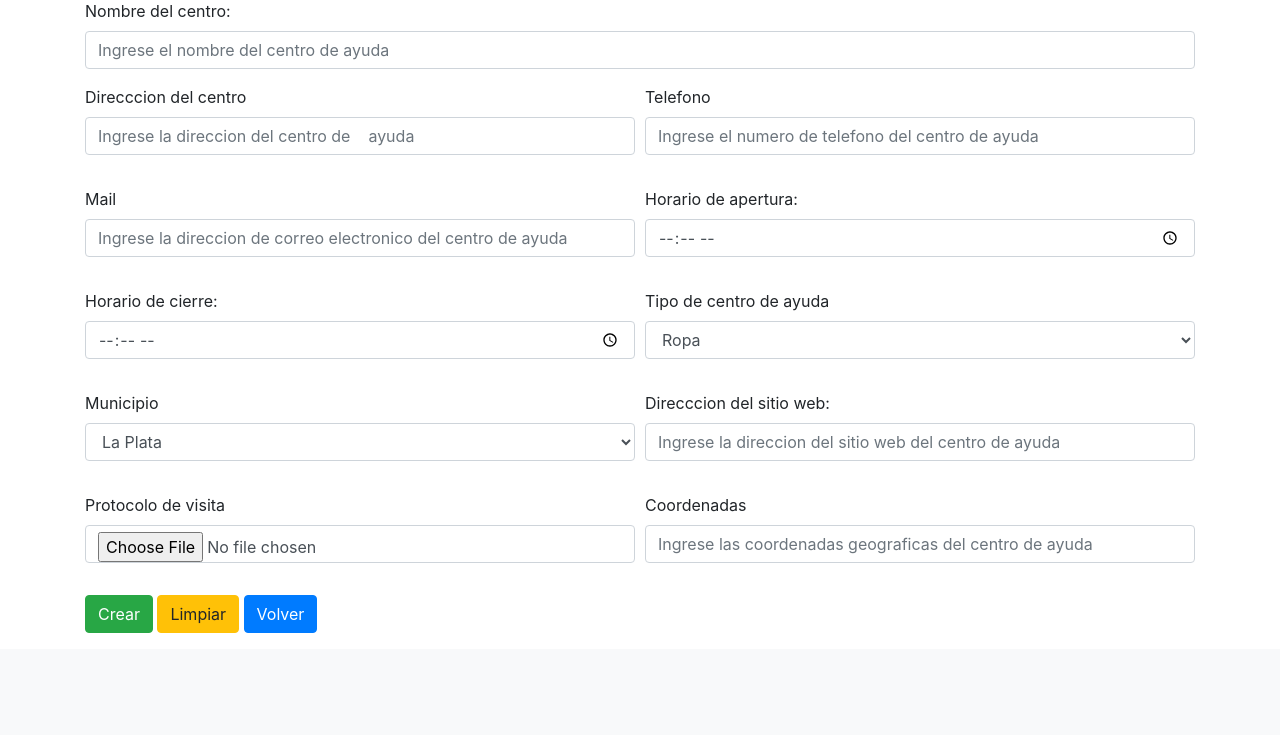
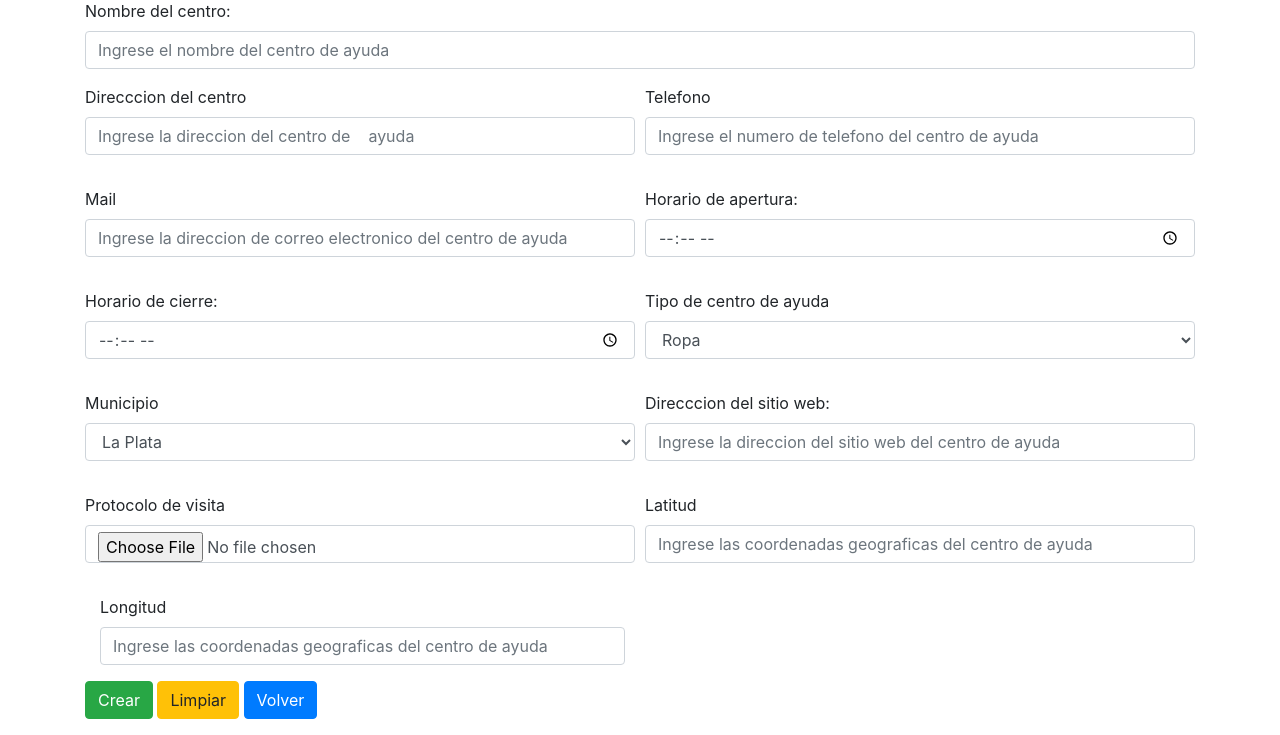
Before and after one commit to Maqui-LP/coopevid-19, a Flask app: template app/templates/centro/new.html in a window 1280 px wide. Shown: the part 161-896 px from the top of the page. Before the commit the page ends 794 px from the top, so only its background shows below. Run offline with Flask 2, Linux system fonts and the light colour scheme; the template is opened without the code that fills it, so the values that code supplies are empty.

Commit message:
probando integracion

```diff
--- a/app/models/tipoCentro.py
+++ b/app/models/tipoCentro.py
@@ -7,4 +7,4 @@ class TipoCentro(db.Model):
     __tablename__ = 'tipo_centro'
     id = db.Column(db.Integer, primaryKey=True)
     name = db.Column(db.String, unique=True, nullable=False)
-    centers = db.relationship('Centro', backref='centros', lazy=True)
+    #centers = db.relationship('Centro', backref='centros', lazy=True)
--- a/app/templates/centro/new.html
+++ b/app/templates/centro/new.html
@@ -28,7 +28,7 @@
             <div class="form-group col-md-6">
                 <div class="form-group">
                     <label>Direcccion del centro</label></br>
-                    <input name="addres" class="form-control"  type="text" placeholder="Ingrese la direccion del centro de    ayuda"     required="true"/>
+                    <input name="address" class="form-control"  type="text" placeholder="Ingrese la direccion del centro de    ayuda"     required="true"/>
                 </div>
             </div>
             <div class="form-group col-md-6">
@@ -64,12 +64,12 @@
             <div class="form-group col-md-6">
                 <div class="form-group">
                   <label>Tipo de centro de ayuda</label></br>
-                  <select class="form-control" name="center_type" placeholder="Seleccione el tipo de       centro de ayuda" required="true">
-                    <option>Ropa</option>
-                    <option>Comida</option>
-                    <option>Muebles</option>
-                    <option>Higiene Personal</option>
-                    <option>Higiene del Hogar</option>
+                  <select class="form-control" name="type_id" placeholder="Seleccione el tipo de       centro de ayuda" required="true">
+                    <option value="1">Ropa</option>
+                    <option value="2">Comida</option>
+                    <option value="3">Muebles</option>
+                    <option value="4">Higiene Personal</option>
+                    <option value="5">Higiene del Hogar</option>
                   </select>
                 </div>
             </div>
@@ -80,11 +80,11 @@
                 <div class="form-group">
                     <label>Municipio</label></br>
                     <select name="municipio" class="form-control" placeholder="Seleccione el municipio del centro de ayuda"      required="true">
-                        <option>La Plata</option>
-                        <option>Ensenada</option>
-                        <option>Berisso</option>
-                        <option>Tolosa</option>
-                        <option>City Bell</option>
+                        <option value="1">La Plata</option>
+                        <option value="2">Ensenada</option>
+                        <option value="3">Berisso</option>
+                        <option value="4">Tolosa</option>
+                        <option value="5">City Bell</option>
                     </select>
                 </div>
             </div>
@@ -105,11 +105,19 @@
             </div>
             <div class="form-group col-md-6">
                 <div class="form-group">
-                    <label>Coordenadas</label></br>
-                    <input type="text" class="form-control" name="coordinates" placeholder="Ingrese las coordenadas geograficas del centro de ayuda" required="true"/>
+                    <label>Latitud</label></br>
+                    <input type="text" class="form-control" name="lat" placeholder="Ingrese las coordenadas geograficas del centro de ayuda" required="true"/>
                 </div>
             </div>
+        </div>
 
+        <div>
+          <div class="form-group col-md-6">
+            <div class="form-group">
+                <label>Longitud</label></br>
+                <input type="text" class="form-control" name="long" placeholder="Ingrese las coordenadas geograficas del centro de ayuda" required="true"/>
+            </div>
+          </div>
         </div>
 
 
--- a/db/schemaConCentros.sql
+++ b/db/schemaConCentros.sql
@@ -60,6 +60,7 @@ CREATE TABLE `centros` (
   `address` varchar(255) NOT NULL,
   `lat` float NOT NULL,
   `long` float NOT NULL,
+  `type_id` int NOT NULL,
   PRIMARY KEY (`id`),
   UNIQUE KEY `name` (`name`),
   UNIQUE KEY `phone` (`phone`),
@@ -67,7 +68,7 @@ CREATE TABLE `centros` (
   UNIQUE KEY `address` (`address`),
   UNIQUE KEY `lat` (`lat`),
   UNIQUE KEY `long` (`long`),
-  CONSTRAINT `type_id` FOREIGN KEY (`id`) REFERENCES `tipo_centro` (`id`) ON DELETE CASCADE ON UPDATE CASCADE
+  CONSTRAINT `type_id` FOREIGN KEY (`type_id`) REFERENCES `tipo_centro` (`id`) ON DELETE CASCADE ON UPDATE CASCADE
 ) ENGINE=InnoDB DEFAULT CHARSET=latin1;
 /*!40101 SET character_set_client = @saved_cs_client */;
 
```
Also changed, not shown: app/models/centro.py (+16 -0 lines), app/resources/centro.py (+7 -0 lines).
